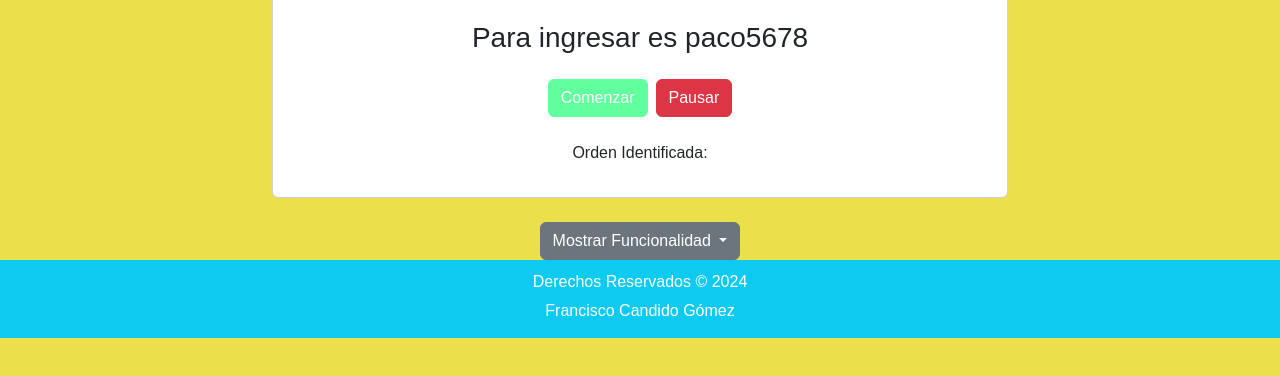
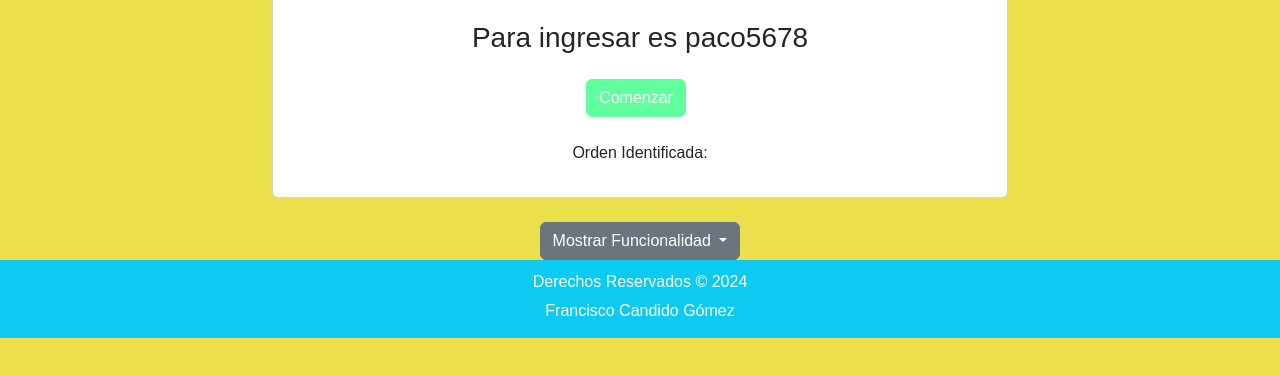
Before and after one commit to fcandido131217/examen_voz-IHC, a plain HTML site: page index.html in a window 1280 px wide. Shown: the part 234-610 px from the top of the page. Drawn offline with nearby package versions, Linux system fonts and the light colour scheme.

Commit message:
index.html

```diff
--- a/index.html
+++ b/index.html
@@ -55,7 +55,7 @@
                         <h3 class="mb-4">Para ingresar es paco5678</h3>
                         <div class="d-flex justify-content-center align-items-center mb-4">
                             <button onclick="startRecording()" class="btn btn-primary me-2">Comenzar</button>
-                            <button onclick="stopRecording()" class="btn btn-danger">Pausar</button>
+
                         </div>
                         <p id="ordenIdentificada" class="mb-8">Orden Identificada:</p>
                     </div>
```
